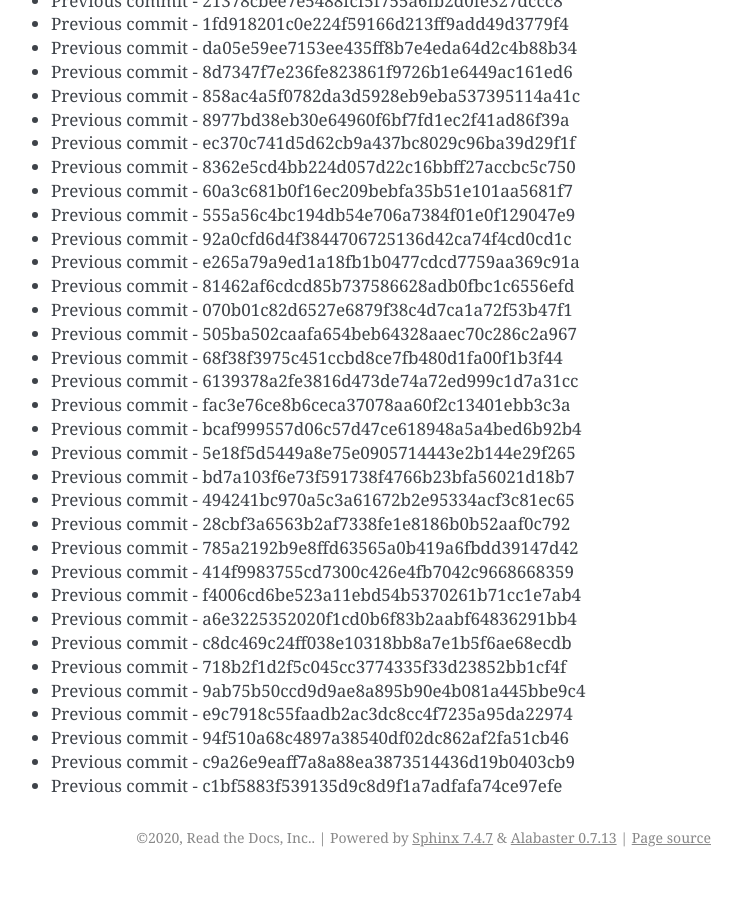
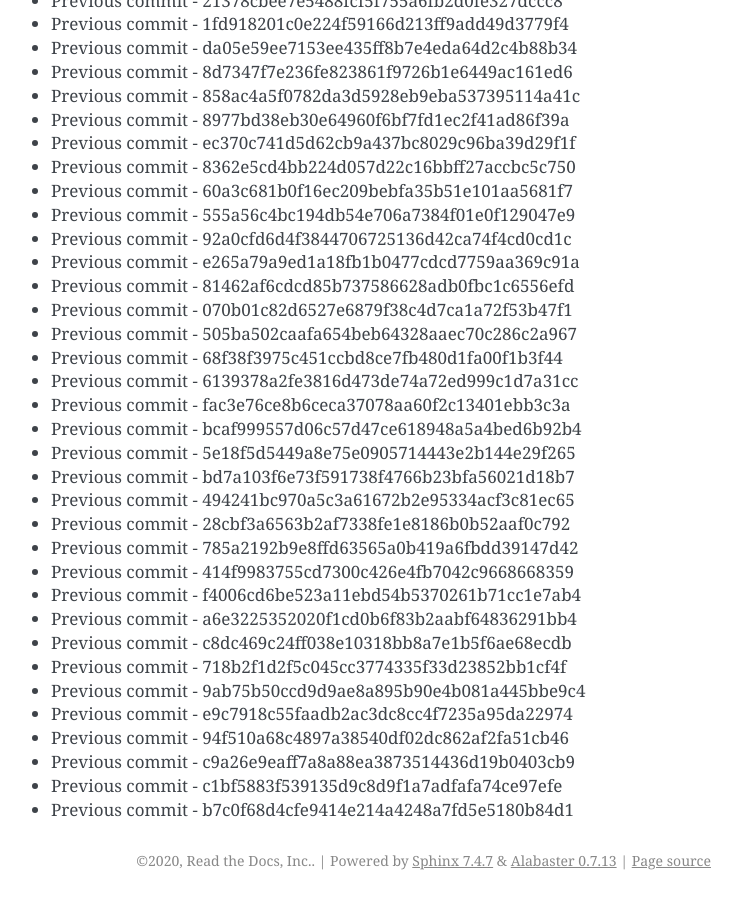
Before and after one commit to readthedocs/rtd-git-stresstest, a Sphinx documentation site: the page built from docs/updates.rst, in a window 1280 px wide and 900 px high, scrolled down 20216 px. Shown: the whole window, without its empty margins (399-1141 px from the left). Built offline with Sphinx 7.4.7, drawn with Linux system fonts in a browser that asks for light colours; before the commit the page ends 21093 px from its top, so only the background shows below that.

Commit message:
Generating commit from previous: b7c0f68d4cfe9414e214a4248a7fd5e5180b84d1

```diff
--- a/docs/updates.rst
+++ b/docs/updates.rst
@@ -881,3 +881,4 @@ It can be tested for any performance characteristics.
 * Previous commit - 94f510a68c4897a38540df02dc862af2fa51cb46
 * Previous commit - c9a26e9eaff7a8a88ea3873514436d19b0403cb9
 * Previous commit - c1bf5883f539135d9c8d9f1a7adfafa74ce97efe
+* Previous commit - b7c0f68d4cfe9414e214a4248a7fd5e5180b84d1
```
